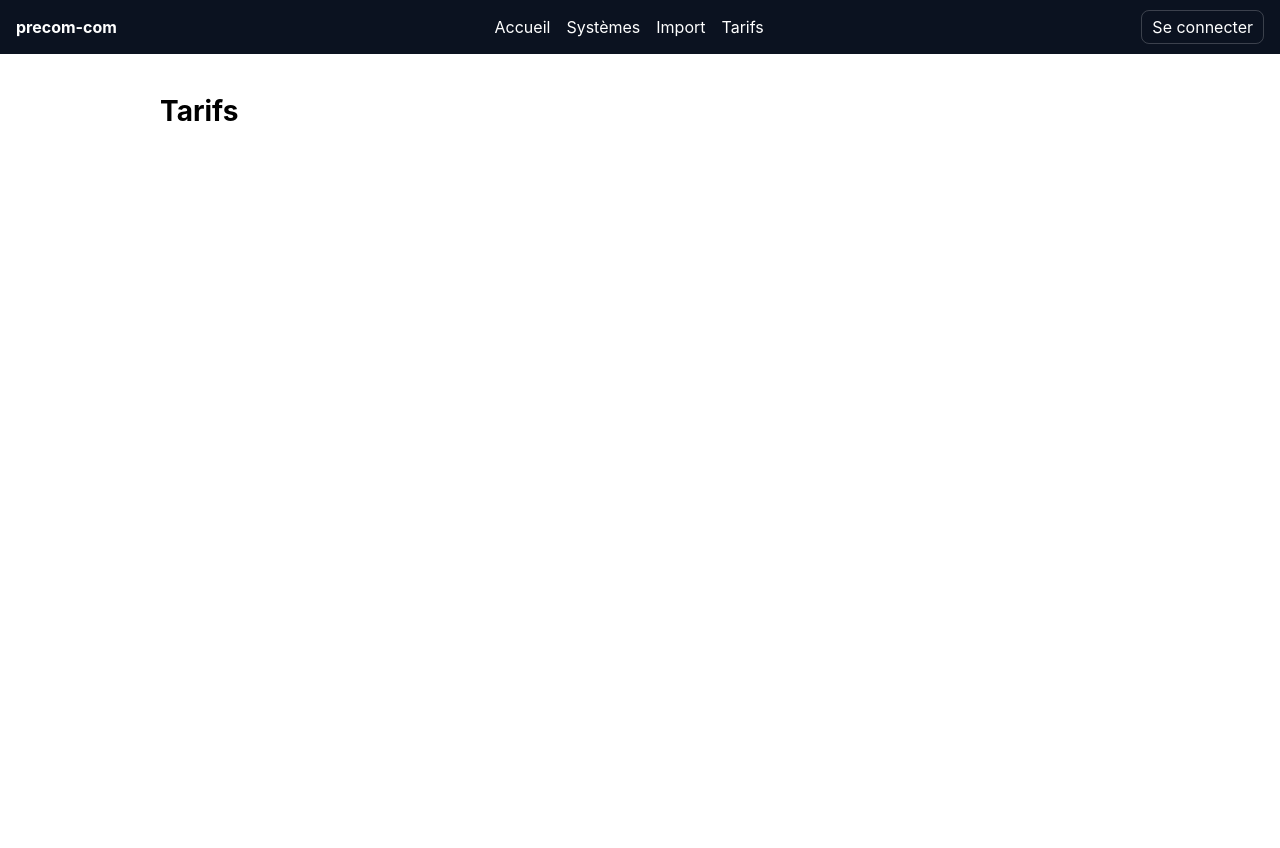
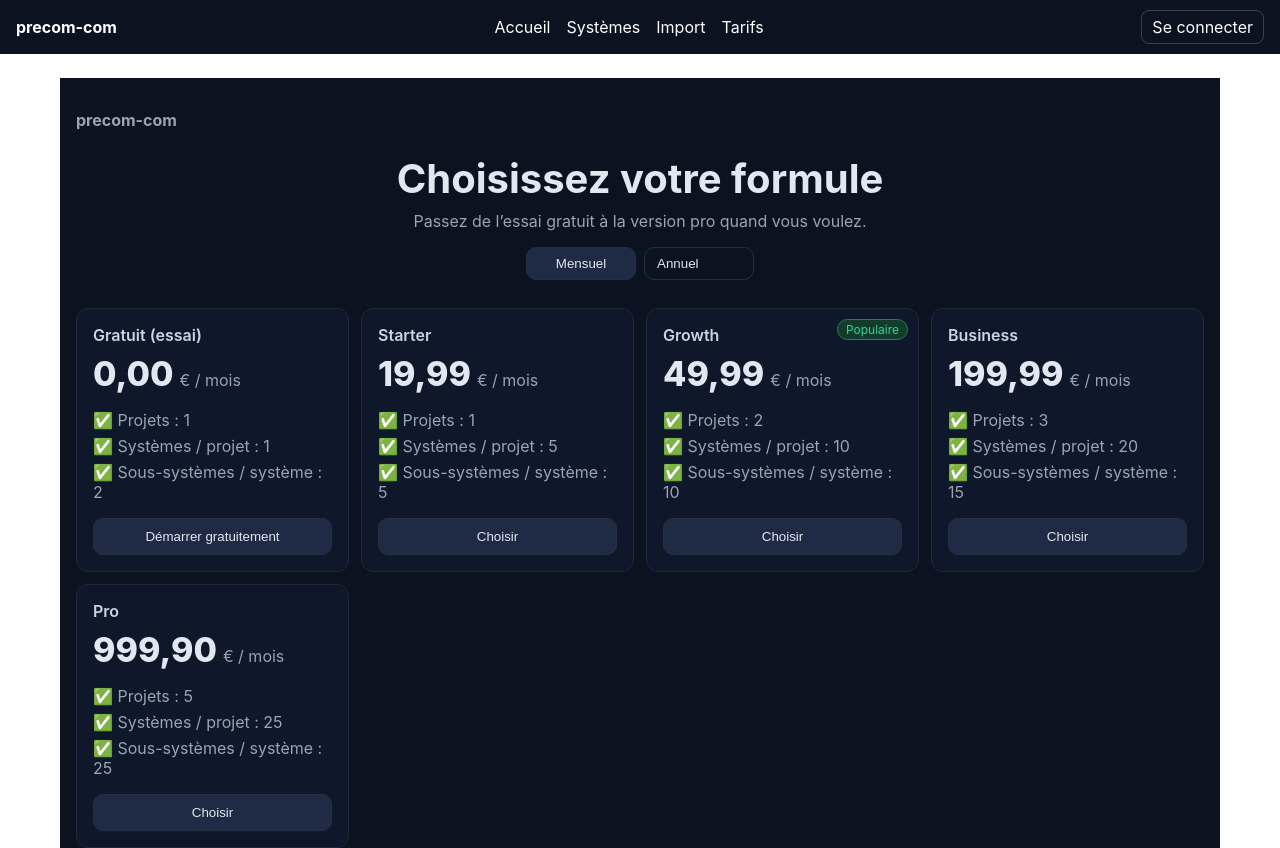
Before and after one commit to dominiqueBERNARD34/precom-com-app, a Next.js app: page /pricing in a window 1280 px wide. Shown: the top 848 px of the page. Before the commit the page ends 800 px from the top, so only its background shows below. Built offline with nearby package versions, Linux system fonts and the light colour scheme.

Commit message:
Update page.tsx

```diff
--- a/app/pricing/page.tsx
+++ b/app/pricing/page.tsx
@@ -1,10 +1,175 @@
-// app/pricing/page.tsx  — composant SERVEUR par défaut (pas de `use client`)
-import styles from './pricing.module.css';
+'use client'
+import React, { useEffect, useMemo, useState } from 'react'
+import { usePathname, useRouter, useSearchParams } from 'next/navigation'
 
-export default function Page() {
+type Billing = 'monthly' | 'annual'
+type PlanKey = 'free'|'starter'|'growth'|'business'|'pro'
+type Plan = {
+  key: PlanKey
+  title: string
+  baseMonthly: number // prix mensuel affiché en mode Mensuel
+  badge?: string
+  limits: { projects: number; systemsPerProject: number; subsPerSystem: number }
+}
+
+const PLANS: Plan[] = [
+  { key:'free',     title:'Gratuit (essai)', baseMonthly: 0,      limits:{ projects:1, systemsPerProject:1,  subsPerSystem:2  }},
+  { key:'starter',  title:'Starter',         baseMonthly: 19.99,  limits:{ projects:1, systemsPerProject:5,  subsPerSystem:5  }},
+  { key:'growth',   title:'Growth',          baseMonthly: 49.99,  badge:'Populaire', limits:{ projects:2, systemsPerProject:10, subsPerSystem:10 }},
+  { key:'business', title:'Business',        baseMonthly:199.99,  limits:{ projects:3, systemsPerProject:20, subsPerSystem:15 }},
+  { key:'pro',      title:'Pro',             baseMonthly:999.90,  limits:{ projects:5, systemsPerProject:25, subsPerSystem:25 }},
+]
+
+// ~20% de remise en annuel
+const DISCOUNT_FACTOR = 0.80
+
+export default function PricingPage() {
+  const router = useRouter()
+  const pathname = usePathname()
+  const sp = useSearchParams()
+
+  const [billing, setBilling] = useState<Billing>('monthly')
+
+  // Lire l’éventuel ?billing= depuis l’URL au premier rendu
+  useEffect(() => {
+    const b = sp.get('billing')
+    if (b === 'annual' || b === 'monthly') setBilling(b)
+  // eslint-disable-next-line react-hooks/exhaustive-deps
+  }, [])
+
+  // Quand on change Mensuel/Annuel, refléter dans l’URL (remplace l’historique)
+  const setBillingAndSync = (b: Billing) => {
+    setBilling(b)
+    const next = new URLSearchParams(sp.toString())
+    next.set('billing', b)
+    router.replace(`${pathname}?${next.toString()}`)
+  }
+
+  const formatEUR = (n: number) =>
+    new Intl.NumberFormat('fr-FR', { minimumFractionDigits:2, maximumFractionDigits:2 }).format(n)
+
+  const priceOf = (p: Plan) => billing === 'annual' ? p.baseMonthly * DISCOUNT_FACTOR : p.baseMonthly
+  const annualTotal = (p: Plan) => p.baseMonthly * 12 * DISCOUNT_FACTOR
+  const annualSaving = (p: Plan) => Math.max(0, p.baseMonthly * 12 - annualTotal(p))
+
+  const hint = useMemo(() => billing === 'annual' ? 'Économisez ~20%' : undefined, [billing])
+
+  const choose = (plan: Plan) => {
+    // A brancher sur ton vrai checkout; route “/checkout” suggérée
+    router.push(`/checkout?plan=${plan.key}&billing=${billing}`)
+  }
+
+  // Styles (dark, sobres)
+  const pageWrap: React.CSSProperties = { background:'#0b1220', minHeight:'100vh', color:'#e2e8f0', padding:'32px 16px' }
+  const container: React.CSSProperties = { maxWidth:1160, margin:'0 auto' }
+  const cardsGrid: React.CSSProperties = {
+    display:'grid',
+    gridTemplateColumns:'repeat(auto-fit, minmax(240px, 1fr))',
+    gap:12
+  }
+
   return (
-    <main className={styles.container}>
-      <h1 className={styles.title}>Tarifs</h1>
-    </main>
-  );
+    <div style={pageWrap}>
+      <div style={container}>
+        {/* Header compact */}
+        <div style={{ display:'flex', alignItems:'center', justifyContent:'space-between' }}>
+          <div style={{ fontWeight:700, color:'#9aa4b2' }}>precom-com</div>
+          {/* Ajoute un lien Sign in/Sign up si tu veux */}
+        </div>
+
+        <h1 style={{ fontSize:40, textAlign:'center', marginTop:24, marginBottom:8 }}>
+          Choisissez votre formule
+        </h1>
+        <p style={{ textAlign:'center', color:'#9aa4b2', marginTop:0 }}>
+          Passez de l’essai gratuit à la version pro quand vous voulez.
+        </p>
+
+        {/* Toggle Mensuel / Annuel (URL-sync + a11y) */}
+        <div style={{ display:'flex', justifyContent:'center', gap:8, margin:'16px 0 28px' }} role="tablist" aria-label="Facturation">
+          <button
+            role="tab" aria-selected={billing==='monthly'} aria-pressed={billing==='monthly'}
+            onClick={()=>setBillingAndSync('monthly')}
+            style={{
+              padding:'8px 12px', borderRadius:10, border:'1px solid #263043',
+              background: billing==='monthly' ? '#1f2a44' : 'transparent',
+              color:'#e2e8f0', cursor:'pointer', minWidth:110
+            }}>
+            Mensuel
+          </button>
+          <button
+            role="tab" aria-selected={billing==='annual'} aria-pressed={billing==='annual'}
+            onClick={()=>setBillingAndSync('annual')}
+            style={{
+              padding:'8px 12px', borderRadius:10, border:'1px solid #263043',
+              background: billing==='annual' ? '#1f2a44' : 'transparent',
+              color:'#e2e8f0', cursor:'pointer', display:'flex', alignItems:'center', gap:8, minWidth:110
+            }}>
+            Annuel
+            {hint && <span style={{
+              background:'#123b2a', color:'#34d399', border:'1px solid #2e7a5b',
+              padding:'2px 8px', borderRadius:999, fontSize:12
+            }}>{hint}</span>}
+          </button>
+        </div>
+
+        {/* Cartes */}
+        <div style={cardsGrid}>
+          {PLANS.map(plan => {
+            const price = priceOf(plan)
+            const isPopular = plan.badge === 'Populaire'
+            const showAnnualExtras = billing==='annual' && plan.baseMonthly>0
+            return (
+              <div key={plan.key}
+                   style={{
+                     background:'#0f172a', border:'1px solid #1e293b',
+                     borderRadius:12, padding:16, position:'relative', display:'grid', gap:8
+                   }}>
+                {isPopular && (
+                  <span aria-label="Plan populaire" style={{
+                    position:'absolute', top:10, right:10, fontSize:12,
+                    background:'#123b2a', color:'#34d399', border:'1px solid #2e7a5b',
+                    padding:'2px 8px', borderRadius:999
+                  }}>Populaire</span>
+                )}
+
+                <div style={{ color:'#cbd5e1', fontWeight:600 }}>{plan.title}</div>
+
+                <div style={{ display:'grid', alignItems:'baseline', gap:2 }}>
+                  <div style={{ display:'flex', alignItems:'baseline', gap:6 }}>
+                    <div style={{ fontSize:34, fontWeight:800 }}>{formatEUR(price)}</div>
+                    <div style={{ color:'#94a3b8' }}>€ / mois</div>
+                  </div>
+                  {showAnnualExtras && (
+                    <div style={{ color:'#9aa4b2', fontSize:13 }}>
+                      soit <b>{formatEUR(annualTotal(plan))} € / an</b> (facturé 1×) ·
+                      <span style={{ color:'#34d399' }}> économisez {formatEUR(annualSaving(plan))} € / an</span>
+                    </div>
+                  )}
+                </div>
+
+                <ul style={{ listStyle:'none', padding:0, margin:'8px 0', color:'#9aa4b2', display:'grid', gap:6 }}>
+                  <li>✅ Projets : {plan.limits.projects}</li>
+                  <li>✅ Systèmes / projet : {plan.limits.systemsPerProject}</li>
+                  <li>✅ Sous-systèmes / système : {plan.limits.subsPerSystem}</li>
+                </ul>
+
+                <button
+                  onClick={() => choose(plan)}
+                  style={{
+                    width:'100%', padding:'10px 12px', borderRadius:10,
+                    background:'#1f2a44', border:'1px solid #263043', color:'#e2e8f0', cursor:'pointer'
+                  }}>
+                  {plan.baseMonthly === 0 ? 'Démarrer gratuitement' : 'Choisir'}
+                </button>
+              </div>
+            )
+          })}
+        </div>
+
+        <p style={{ textAlign:'center', color:'#9aa4b2', marginTop:18 }}>
+          Paiement sécurisé • Annulation à tout moment • Assistance par e‑mail.
+        </p>
+      </div>
+    </div>
+  )
 }
```
